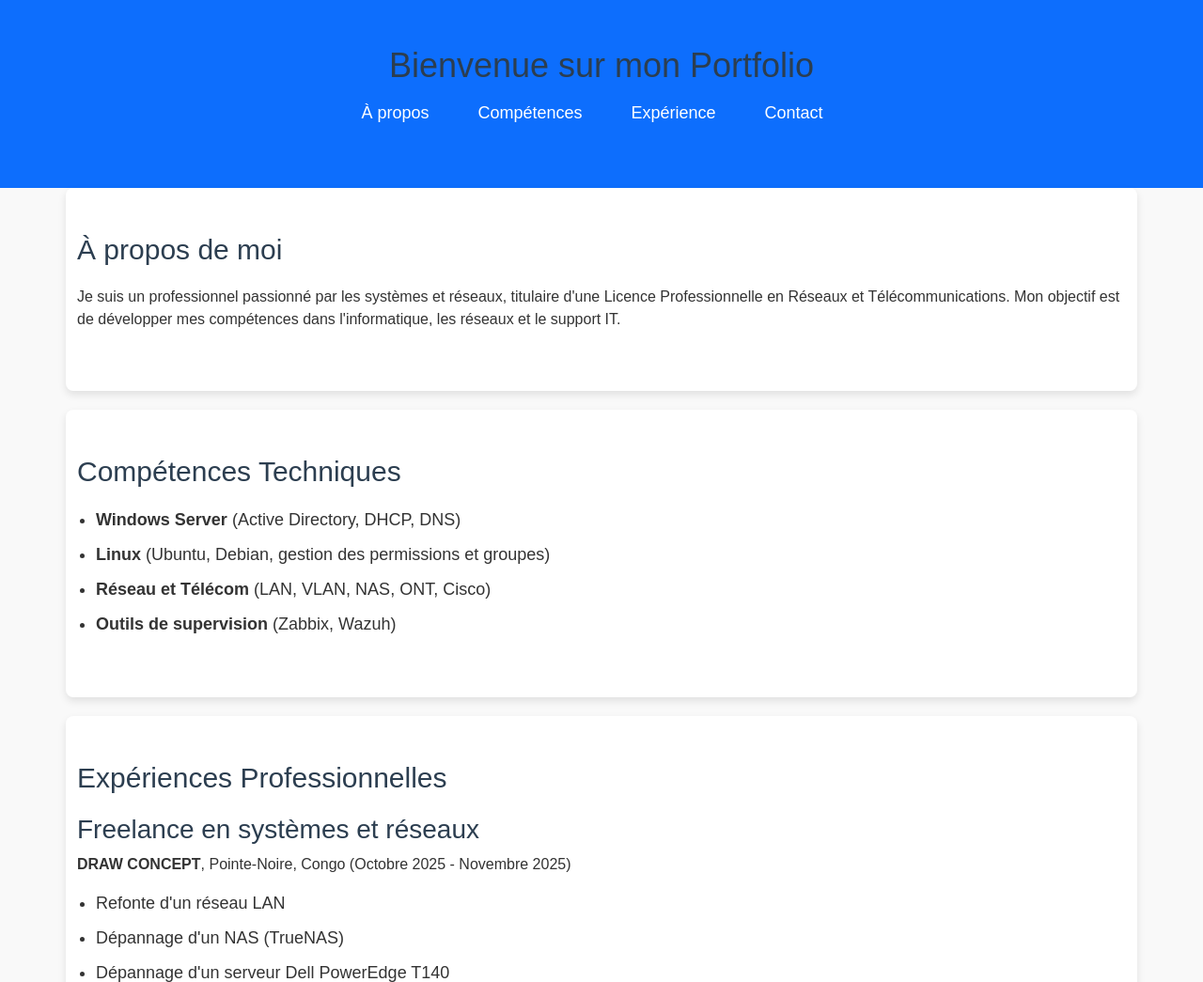
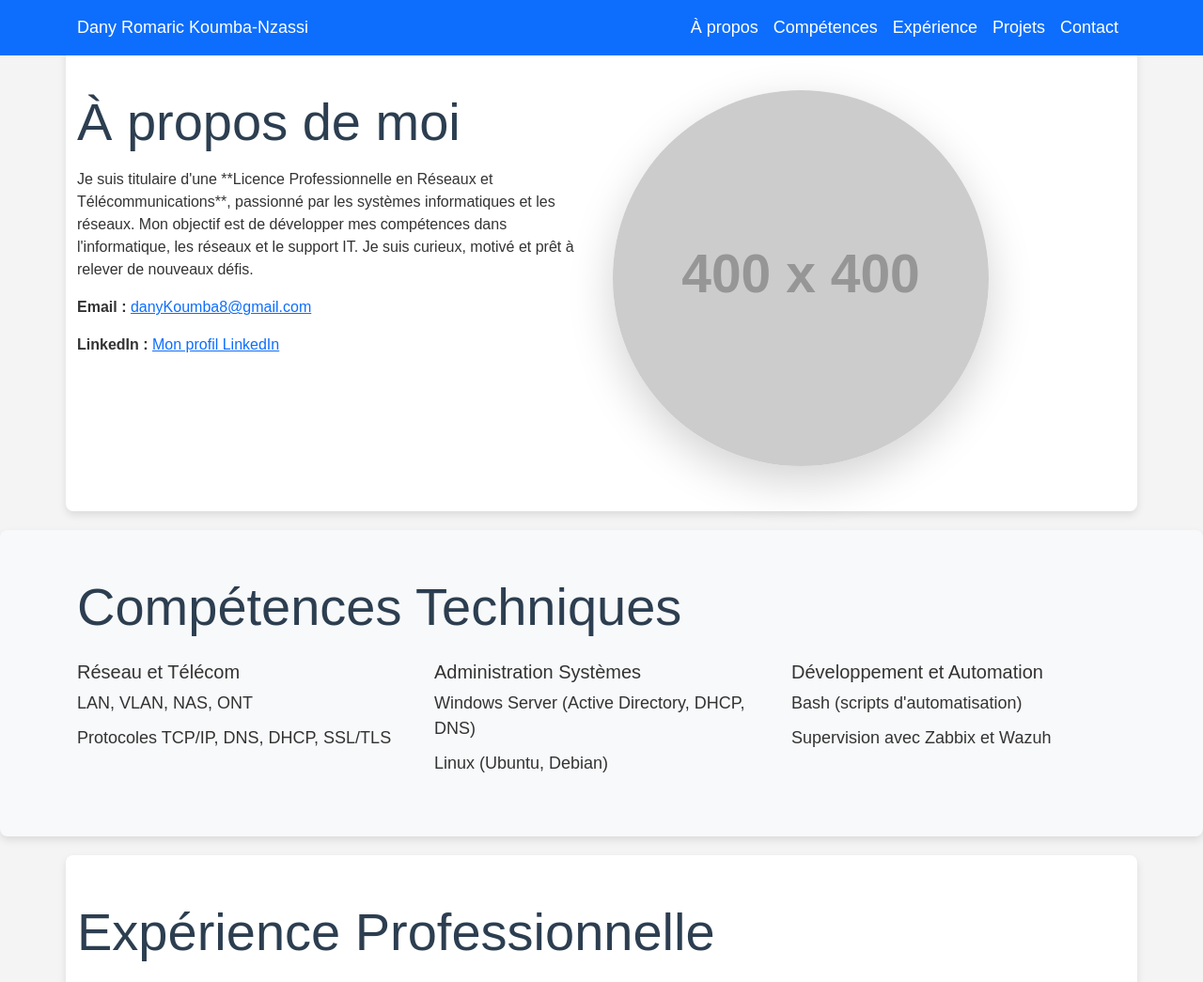
Before and after one commit to roy1l/dany.github.io, a plain HTML site: page index.html in a window 1280 px wide. Shown: the top 1045 px of the page at 94% size. Drawn offline with nearby package versions, Linux system fonts and the light colour scheme; placeholder pictures from the web are drawn by us.

Commit message:
Mise à jour du portfolio avec un nouveau design

```diff
--- a/index.html
+++ b/index.html
@@ -1,53 +1,87 @@
 <!DOCTYPE html>
 <html lang="fr">
+
 <head>
     <meta charset="UTF-8">
     <meta name="viewport" content="width=device-width, initial-scale=1.0">
-    <title>Mon Portfolio</title>
+    <title>Portfolio de Dany Romaric Koumba-Nzassi</title>
     <!-- Lien vers Bootstrap pour un design rapide et moderne -->
     <link href="https://cdn.jsdelivr.net/npm/bootstrap@5.1.3/dist/css/bootstrap.min.css" rel="stylesheet">
-    <link rel="stylesheet" href="styles.css"> <!-- Lien vers ton fichier CSS -->
+    <link rel="stylesheet" href="styles.css"> <!-- Lien vers le fichier CSS personnalisé -->
 </head>
+
 <body>
 
-    <!-- Header (Navigation) -->
-    <header class="bg-primary text-white text-center py-5">
+    <!-- Header / Navigation -->
+    <header class="navbar navbar-expand-lg navbar-dark bg-primary fixed-top">
         <div class="container">
-            <h1>Bienvenue sur mon Portfolio</h1>
-            <nav>
-                <ul class="nav justify-content-center">
-                    <li class="nav-item"><a class="nav-link text-white" href="#about">À propos</a></li>
-                    <li class="nav-item"><a class="nav-link text-white" href="#skills">Compétences</a></li>
-                    <li class="nav-item"><a class="nav-link text-white" href="#experience">Expérience</a></li>
-                    <li class="nav-item"><a class="nav-link text-white" href="#contact">Contact</a></li>
+            <a class="navbar-brand" href="#">Dany Romaric Koumba-Nzassi</a>
+            <button class="navbar-toggler" type="button" data-bs-toggle="collapse" data-bs-target="#navbarNav" aria-controls="navbarNav" aria-expanded="false" aria-label="Toggle navigation">
+                <span class="navbar-toggler-icon"></span>
+            </button>
+            <div class="collapse navbar-collapse" id="navbarNav">
+                <ul class="navbar-nav ms-auto">
+                    <li class="nav-item"><a class="nav-link" href="#about">À propos</a></li>
+                    <li class="nav-item"><a class="nav-link" href="#skills">Compétences</a></li>
+                    <li class="nav-item"><a class="nav-link" href="#experience">Expérience</a></li>
+                    <li class="nav-item"><a class="nav-link" href="#projects">Projets</a></li>
+                    <li class="nav-item"><a class="nav-link" href="#contact">Contact</a></li>
                 </ul>
-            </nav>
+            </div>
         </div>
     </header>
 
     <!-- Section À propos -->
-    <section id="about" class="container py-5">
-        <h2>À propos de moi</h2>
-        <p>
-            Je suis un professionnel passionné par les systèmes et réseaux, titulaire d'une Licence Professionnelle en Réseaux et Télécommunications. Mon objectif est de développer mes compétences dans l'informatique, les réseaux et le support IT.
-        </p>
+    <section id="about" class="container py-5 mt-5">
+        <div class="row">
+            <div class="col-lg-6">
+                <h2 class="display-4 mb-3">À propos de moi</h2>
+                <p>
+                    Je suis titulaire d'une **Licence Professionnelle en Réseaux et Télécommunications**, passionné par les systèmes informatiques et les réseaux. Mon objectif est de développer mes compétences dans l'informatique, les réseaux et le support IT. Je suis curieux, motivé et prêt à relever de nouveaux défis.
+                </p>
+                <p><strong>Email :</strong> <a href="mailto:danyKoumba8@gmail.com">danyKoumba8@gmail.com</a></p>
+                <p><strong>LinkedIn :</strong> <a href="https://www.linkedin.com/in/dany" target="_blank">Mon profil LinkedIn</a></p>
+            </div>
+            <div class="col-lg-6">
+                <img src="https://via.placeholder.com/400" alt="Profile Picture" class="img-fluid rounded-circle shadow-lg">
+            </div>
+        </div>
     </section>
 
     <!-- Section Compétences -->
-    <section id="skills" class="container py-5">
-        <h2>Compétences Techniques</h2>
-        <ul>
-            <li><strong>Windows Server</strong> (Active Directory, DHCP, DNS)</li>
-            <li><strong>Linux</strong> (Ubuntu, Debian, gestion des permissions et groupes)</li>
-            <li><strong>Réseau et Télécom</strong> (LAN, VLAN, NAS, ONT, Cisco)</li>
-            <li><strong>Outils de supervision</strong> (Zabbix, Wazuh)</li>
-        </ul>
+    <section id="skills" class="bg-light py-5">
+        <div class="container">
+            <h2 class="display-4 mb-4">Compétences Techniques</h2>
+            <div class="row">
+                <div class="col-md-4">
+                    <h5>Réseau et Télécom</h5>
+                    <ul>
+                        <li>LAN, VLAN, NAS, ONT</li>
+                        <li>Protocoles TCP/IP, DNS, DHCP, SSL/TLS</li>
+                    </ul>
+                </div>
+                <div class="col-md-4">
+                    <h5>Administration Systèmes</h5>
+                    <ul>
+                        <li>Windows Server (Active Directory, DHCP, DNS)</li>
+                        <li>Linux (Ubuntu, Debian)</li>
+                    </ul>
+                </div>
+                <div class="col-md-4">
+                    <h5>Développement et Automation</h5>
+                    <ul>
+                        <li>Bash (scripts d'automatisation)</li>
+                        <li>Supervision avec Zabbix et Wazuh</li>
+                    </ul>
+                </div>
+            </div>
+        </div>
     </section>
 
     <!-- Section Expérience -->
     <section id="experience" class="container py-5">
-        <h2>Expériences Professionnelles</h2>
-        <div>
+        <h2 class="display-4 mb-4">Expérience Professionnelle</h2>
+        <div class="job">
             <h3>Freelance en systèmes et réseaux</h3>
             <p><strong>DRAW CONCEPT</strong>, Pointe-Noire, Congo (Octobre 2025 - Novembre 2025)</p>
             <ul>
@@ -56,22 +90,50 @@
                 <li>Dépannage d'un serveur Dell PowerEdge T140</li>
             </ul>
         </div>
-        <div>
+        <div class="job">
             <h3>Stagiaire en Ingénierie de Projet - Réseaux et Télécommunications</h3>
             <p><strong>Congo Telecom</strong>, Pointe-Noire, Congo (Mai 2025 - Novembre 2025)</p>
             <ul>
                 <li>Participation à la planification de projets FTTx</li>
                 <li>Paramétrage ONT pour l'accès à Internet</li>
-                <li>Gestion de la base de données pour le suivi du projet</li>
             </ul>
+        </div>
+    </section>
+
+    <!-- Section Projets -->
+    <section id="projects" class="bg-light py-5">
+        <div class="container">
+            <h2 class="display-4 mb-4">Mes Projets</h2>
+            <div class="row">
+                <div class="col-md-4">
+                    <div class="card">
+                        <img src="https://via.placeholder.com/350x200" alt="Projet 1" class="card-img-top">
+                        <div class="card-body">
+                            <h5 class="card-title">Projet 1 - Refonte Réseau LAN</h5>
+                            <p class="card-text">Un projet de refonte d'architecture réseau pour une entreprise locale.</p>
+                            <a href="https://github.com/tonprofil/projet-lan" class="btn btn-primary" target="_blank">Voir sur GitHub</a>
+                        </div>
+                    </div>
+                </div>
+                <!-- Ajoute d'autres projets ici -->
+            </div>
         </div>
     </section>
 
     <!-- Section Contact -->
     <section id="contact" class="container py-5">
-        <h2>Contact</h2>
-        <p>Email : <a href="mailto:danyKoumba8@gmail.com">danyKoumba8@gmail.com</a></p>
-        <p>LinkedIn : <a href="https://www.linkedin.com/in/dany" target="_blank">Mon profil LinkedIn</a></p>
+        <h2 class="display-4 mb-4">Contact</h2>
+        <form>
+            <div class="mb-3">
+                <label for="email" class="form-label">Email</label>
+                <input type="email" class="form-control" id="email" placeholder="tonemail@example.com">
+            </div>
+            <div class="mb-3">
+                <label for="message" class="form-label">Message</label>
+                <textarea class="form-control" id="message" rows="4" placeholder="Votre message ici..."></textarea>
+            </div>
+            <button type="submit" class="btn btn-primary">Envoyer</button>
+        </form>
     </section>
 
     <!-- Footer -->
@@ -79,9 +141,10 @@
         <p>&copy; 2025 Dany Romaric Koumba-Nzassi</p>
     </footer>
 
-    <!-- Ajout de JavaScript pour les animations et le défilement fluide -->
+    <!-- Scripts Bootstrap et JS -->
     <script src="https://cdn.jsdelivr.net/npm/@popperjs/core@2.11.6/dist/umd/popper.min.js"></script>
     <script src="https://cdn.jsdelivr.net/npm/bootstrap@5.1.3/dist/js/bootstrap.min.js"></script>
     <script src="script.js"></script>
 </body>
+
 </html>
--- a/script.js
+++ b/script.js
@@ -1,4 +1,4 @@
-// Smooth Scroll for anchor links
+// Smooth scroll for anchor links
 document.querySelectorAll('a[href^="#"]').forEach(anchor => {
     anchor.addEventListener('click', function (e) {
         e.preventDefault();
--- a/styles.css
+++ b/styles.css
@@ -1,42 +1,21 @@
-/* Styles généraux */
+/* Global styles */
 body {
-    font-family: Arial, sans-serif;
-    background-color: #f9f9f9;
+    font-family: 'Arial', sans-serif;
+    background-color: #f4f4f4;
     color: #333;
 }
 
-h1, h2, h3 {
-    color: #2c3e50;
+/* Navbar */
+.navbar {
+    background-color: #3498db;
 }
 
-/* Header */
-header {
-    background-color: #3498db;
-    padding: 50px 0;
-}
-
-header h1 {
-    font-size: 36px;
-}
-
-/* Navigation */
-nav ul {
-    list-style-type: none;
-    padding: 0;
-}
-
-nav ul li {
-    display: inline;
-    margin-right: 20px;
-}
-
-nav ul li a {
-    color: white;
-    text-decoration: none;
+.navbar a {
+    color: white !important;
     font-size: 18px;
 }
 
-nav ul li a:hover {
+.navbar a:hover {
     text-decoration: underline;
 }
 
@@ -45,39 +24,50 @@ section {
     background-color: white;
     padding: 40px;
     border-radius: 8px;
-    margin-bottom: 20px;
     box-shadow: 0 4px 8px rgba(0, 0, 0, 0.1);
-}
-
-section h2 {
-    font-size: 30px;
     margin-bottom: 20px;
 }
 
-/* Liste des compétences */
-ul {
-    padding-left: 20px;
+h2 {
+    color: #2c3e50;
 }
 
-ul li {
+/* Compétences */
+#skills ul {
+    list-style-type: none;
+    padding: 0;
+}
+
+#skills li {
+    font-size: 18px;
     margin-bottom: 10px;
+}
+
+/* Card Projets */
+.card {
+    margin-bottom: 20px;
+}
+
+.card-body {
+    padding: 20px;
+}
+
+.card-title {
     font-size: 18px;
+    font-weight: bold;
+}
+
+.card-text {
+    font-size: 16px;
+}
+
+/* Contact Form */
+form .form-label {
+    font-weight: bold;
 }
 
 /* Footer */
 footer {
     background-color: #2c3e50;
     color: white;
-    padding: 20px 0;
 }
-
-/* Responsive */
-@media (max-width: 768px) {
-    header h1 {
-        font-size: 28px;
-    }
-
-    section {
-        padding: 20px;
-    }
-}
```
